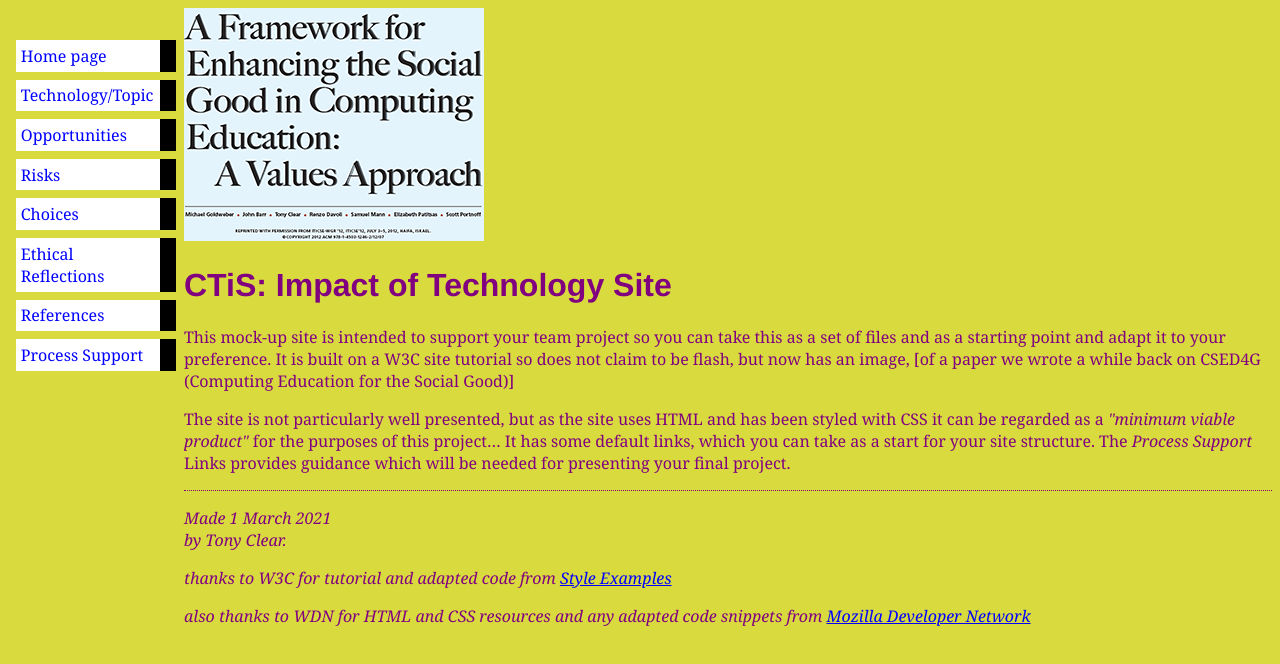
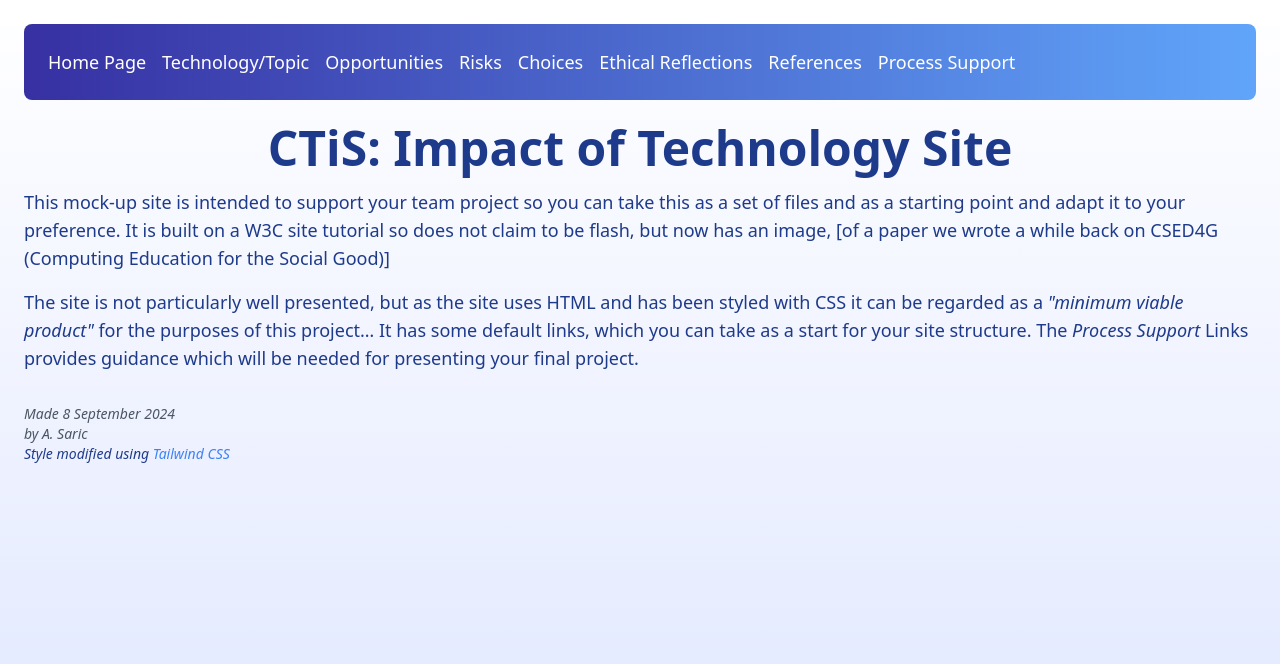
Before and after one commit to as178/COMP501-Group-54, a plain HTML site: page index.html in a window 1280 px wide. Drawn offline with nearby package versions, Linux system fonts and the light colour scheme.

Commit message:
tailwind css incorporation & styling adjustments

```diff
--- a/index.html
+++ b/index.html
@@ -1,40 +1,41 @@
 <!DOCTYPE html PUBLIC "-//W3C//DTD HTML 4.01//EN">
-<html>
+<html lang="en">
 <head>
-  <title>My first styled page</title>
-  	<link rel="stylesheet" href="styles/mystyles.css">
-  </head>
+  <meta charset="UTF-8">
+  <meta name="viewport" content="width=device-width, initial-scale=1.0">
+  <title>Group 54 Website: Home Page</title>
+  <link href="https://cdn.jsdelivr.net/npm/tailwindcss@2.2.19/dist/tailwind.min.css" rel="stylesheet">
+</head>
 
-<body>
-<img src="images/csg4ed-small.png" alt="Enhancing Social Good in Computing"
-<!-- Site navigation menu -->
-<ul class="navbar">
-  <li><a href="index.html">Home page</a>
-  <li><a href="misc/topic.html">Technology/Topic</a>
-	<li><a href="misc/opportunities.html">Opportunities</a>
-	<li><a href="misc/risks.html">Risks</a>
-	<li><a href="misc/choices.html">Choices</a>
-	<li><a href="misc/ethics.html">Ethical Reflections</a>
-	<li><a href="misc/references.html">References</a>
-   <li><a href="misc/process.html">Process Support</a>
-</ul>
+<body class="bg-gradient-to-b from-white to-indigo-100 text-blue-900 min-h-screen m-0">
+  <div class="container mx-auto p-6">
 
-<!-- Main content -->
-<h1>CTiS: Impact of Technology Site</h1>
+    <!-- Site navigation menu -->
+    <ul class="navbar flex space-x-4 mb-6 p-6 rounded-lg text-white bg-gradient-to-r from-indigo-800 to-blue-400">
+      <li><a href="index.html" class="hover:text-gray-200 text-lg">Home Page</a></li>
+      <li><a href="misc/topic.html" class="hover:text-gray-200 text-lg">Technology/Topic</a></li>
+      <li><a href="misc/opportunities.html" class="hover:text-gray-200 text-lg">Opportunities</a></li>
+      <li><a href="misc/risks.html" class="hover:text-gray-200 text-lg">Risks</a></li>
+      <li><a href="misc/choices.html" class="hover:text-gray-200 text-lg">Choices</a></li>
+      <li><a href="misc/ethics.html" class="hover:text-gray-200 text-lg">Ethical Reflections</a></li>
+      <li><a href="misc/references.html" class="hover:text-gray-200 text-lg">References</a></li>
+      <li><a href="misc/process.html" class="hover:text-gray-200 text-lg">Process Support</a></li>
+    </ul>
 
+    <!-- Main content -->
+    <h1 class="text-5xl font-bold mb-4 text-center">CTiS: Impact of Technology Site</h1>
 
-</ul><p>This mock-up site is intended to support your team project so you can take this as a set of files and as a starting point and adapt it to your preference.
-It is built on a W3C site tutorial so does not claim to be flash, but now has an image, [of a paper we wrote a while back on CSED4G (Computing Education for the Social Good)]</p>
-<p>The site is not particularly well presented, but as the site uses HTML and has been styled with CSS it can be regarded as a <em>"minimum viable product"</em> for the purposes of this project&hellip;
-It has some default links, which you can take as a start for your site structure.  The <em>Process Support </em>Links provides guidance which will be needed for presenting your final project. </p>
+    <p class="text-lg mb-4">This mock-up site is intended to support your team project so you can take this as a set of files and as a starting point and adapt it to your preference.
+    It is built on a W3C site tutorial so does not claim to be flash, but now has an image, [of a paper we wrote a while back on CSED4G (Computing Education for the Social Good)]</p>
 
+    <p class="text-lg mb-4">The site is not particularly well presented, but as the site uses HTML and has been styled with CSS it can be regarded as a <em>"minimum viable product"</em> for the purposes of this project&hellip;
+    It has some default links, which you can take as a start for your site structure.  The <em>Process Support </em>Links provides guidance which will be needed for presenting your final project.</p>
 
-<!-- Sign and date the page, it's only polite! -->
-<address>Made 1 March 2021<br>
-  by Tony Clear.</address>
+    <!-- Sign and date the page, it's only polite! -->
+    <address class="text-sm text-gray-600 mt-8">Made 8 September 2024<br>
+    by A. Saric</address>
 
-<p><em>thanks to W3C for tutorial and adapted code from <a href="https://www.w3.org/Style/Examples/011/firstcss.en.html">Style Examples</a></p></em>
-<p><em>also thanks to WDN for HTML and CSS resources and any adapted code snippets from <a href= "https://developer.mozilla.org/en-US/docs/Web">Mozilla Developer Network</a></p></em
-
+    <p class="text-sm"><em>Style modified using <a href="https://tailwindcss.com/" class="text-blue-500 hover:underline">Tailwind CSS</a></em></p>
+  </div>
 </body>
 </html>
--- a/styles/minimal-table.css
+++ b/styles/minimal-table.css
@@ -6,7 +6,7 @@ padding-left: 11em;
    font-family: Georgia, "Times New Roman",
           Times, serif;
 		  color: purple;
-    background-color: #d8da3d }
+    background-color: #dedee9 }
 	  ul.navbar {
      list-style-type: none;
     padding: 0;
--- a/styles/mystyles.css
+++ b/styles/mystyles.css
@@ -2,8 +2,8 @@
    padding-left: 11em;
    font-family: Georgia, "Times New Roman",
           Times, serif;
-		  color: purple;
-    background-color: #d8da3d }
+		  color: rgb(28, 32, 61);
+    background-color: #dedee9 }
 	 ul.navbar {
     list-style-type: none;
     padding: 0;
```
Also changed, not shown: misc/topic.html (+1 -2 lines), images/Martin_Miller_1996.png (deleted), images/Martin_Miller_1996_small.png (deleted), images/csg4ed-small.png (deleted).
